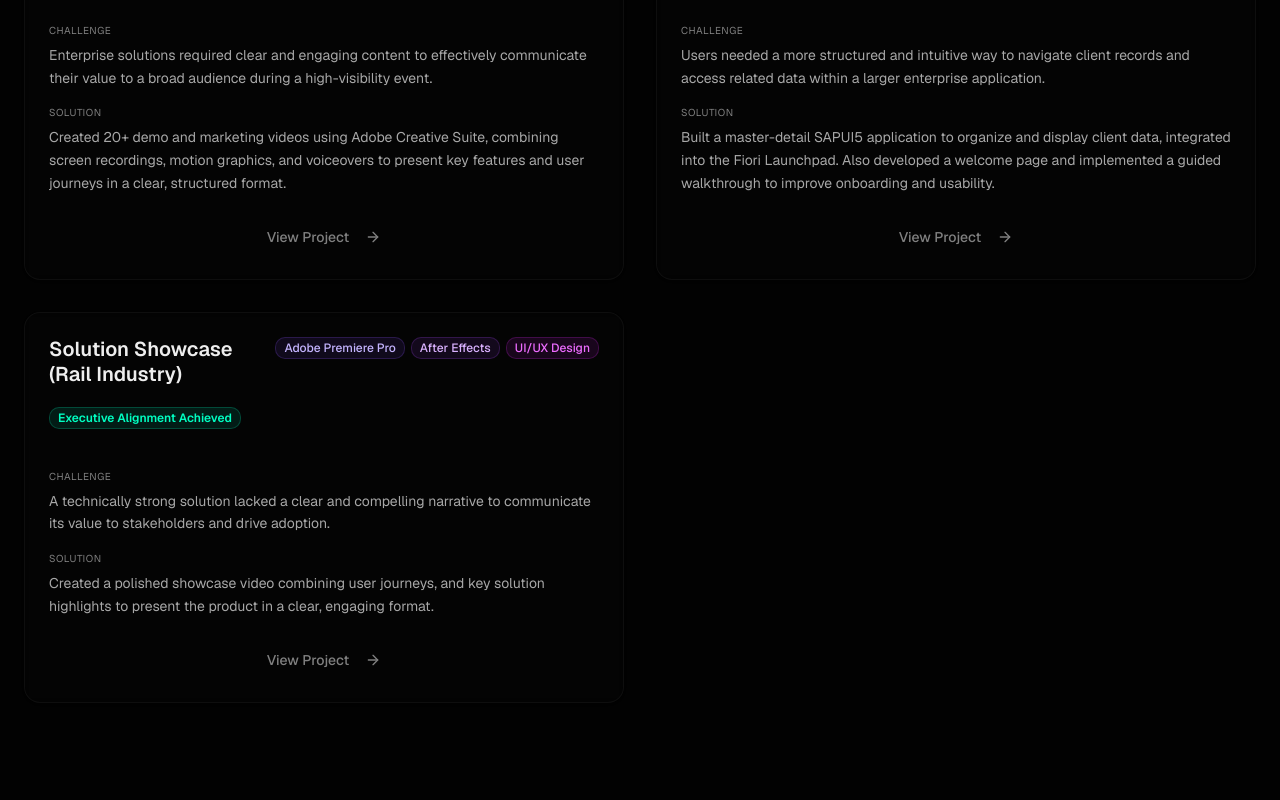
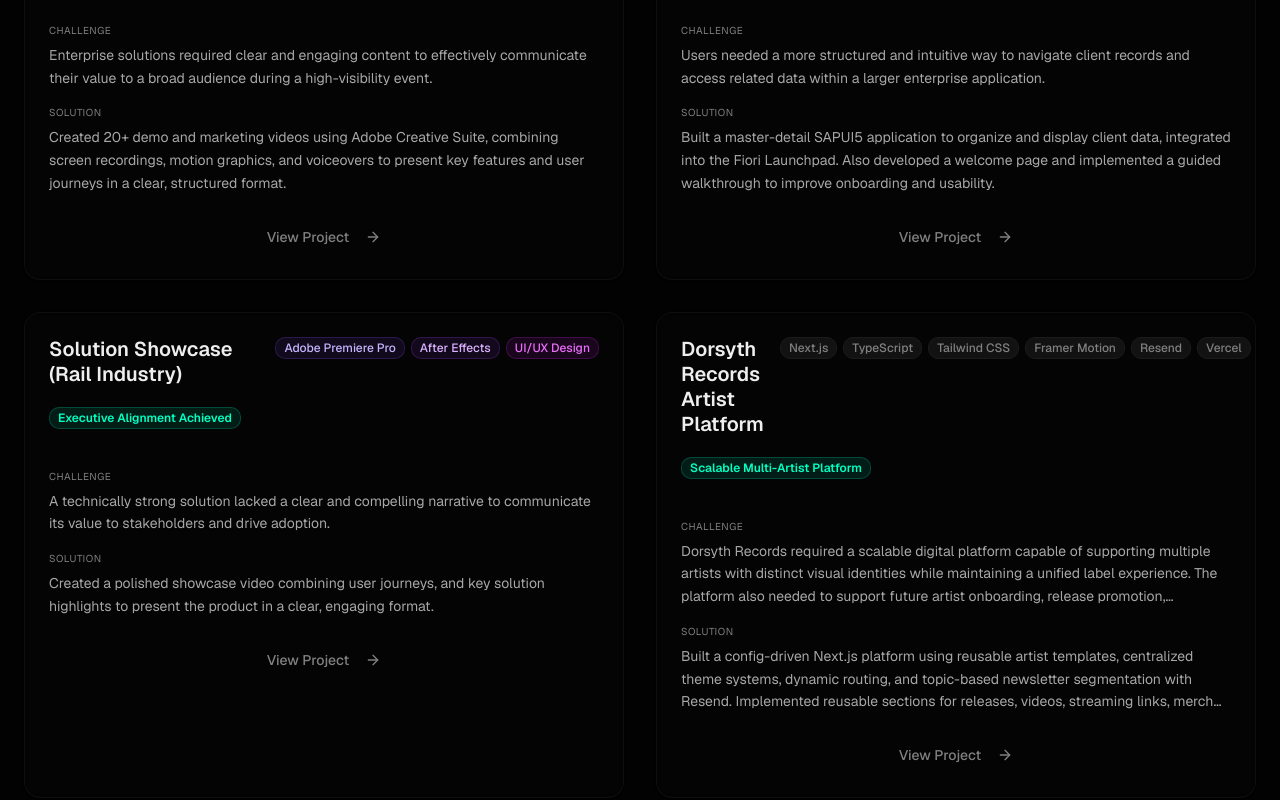
Before and after one commit to bryan0578/my-portfolio, a Next.js app: page /projects in a window 1280 px wide. Shown: the part 1882-2682 px from the top of the page. Built offline with nearby package versions, Linux system fonts and the light colour scheme.

Commit message:
New Project Dorsyth

```diff
--- a/src/data/projects.ts
+++ b/src/data/projects.ts
@@ -506,5 +506,85 @@
             title: "Narrative-Driven Solution Showcase",
             description: "Focused on transforming technical features into a clear narrative by highlighting user journeys, simplifying complex functionality, and presenting the solution in a format tailored for executive stakeholders."
         }
-    }
+    },
+    "dorsyth-records-platform": {
+        slug: "dorsyth-records-platform",
+        title: "Dorsyth Records Artist Platform",
+        featured: true,
+
+        categories: ["UI/UX", "Content", "DevOps", "Technical Documentation"],
+
+        stack: [
+            "Next.js",
+            "TypeScript",
+            "Tailwind CSS",
+            "Framer Motion",
+            "Resend",
+            "Vercel",
+            "Fourthwall"
+        ],
+
+        summary:
+            "Designed and developed a cinematic multi-artist platform for Dorsyth Records, supporting artist-specific branding, release promotion, video content, newsletter segmentation, and future merch expansion.",
+
+        problem:
+            "Dorsyth Records required a scalable digital platform capable of supporting multiple artists with distinct visual identities while maintaining a unified label experience. The platform also needed to support future artist onboarding, release promotion, newsletter automation, and ecommerce expansion without rebuilding the application architecture.",
+
+        solution:
+            "Built a config-driven Next.js platform using reusable artist templates, centralized theme systems, dynamic routing, and topic-based newsletter segmentation with Resend. Implemented reusable sections for releases, videos, streaming links, merch previews, and artist storytelling while preparing the platform for future scaling across additional artists and storefront integrations.",
+
+        impact:
+            "Scalable Multi-Artist Platform",
+
+        architecture: {
+            title: "Config-Driven Artist Architecture",
+            description:
+            "The platform separates label identity, artist identity, and release identity into reusable configuration-driven systems. Artist pages are rendered dynamically from centralized config files, allowing new artists to be onboarded without rewriting page templates. Theme variables, release data, newsletter segmentation, and media assets are managed independently to support long-term scalability."
+        },
+
+        role: {
+            title: "Platform Architecture & Full-Stack Development",
+            description:
+            "Led the full platform implementation from concept through deployment, including visual system design, frontend architecture, reusable component development, newsletter infrastructure, deployment configuration, and operational documentation.",
+            points: [
+            "Built a scalable multi-artist architecture using TypeScript artist configuration files",
+            "Implemented reusable cinematic page sections for releases, videos, streaming links, merch, and artist storytelling",
+            "Designed artist-specific theming systems supporting Caleb Ash and PrettyWise under a unified label identity",
+            "Integrated Resend Contacts, Topics, and Events for segmented newsletter automations",
+            "Prepared the platform for future artist onboarding and Fourthwall merchandise integration",
+            "Created enterprise-style technical documentation and onboarding procedures for long-term maintainability"
+            ],
+            footerLabel:
+            "Next.js • Resend • Vercel • Config-Driven Architecture"
+        },
+
+        metrics: [
+            { label: "Artist Platforms", value: "2" },
+            { label: "Newsletter Segments", value: "3" },
+            { label: "Reusable Sections", value: "8+" }
+        ],
+
+        timeline: {
+            discovery:
+            "Defined the Dorsyth Records brand identity and established requirements for artist onboarding, release promotion, newsletter infrastructure, and future commerce expansion.",
+
+            architecture:
+            "Designed a reusable configuration-driven architecture separating artist data, release media, themes, newsletter segmentation, and shared UI components.",
+
+            development:
+            "Built the Next.js frontend, reusable section components, cinematic theme system, Spotify/video integrations, and Resend subscription API.",
+
+            deployment:
+            "Configured GitHub and Vercel deployment workflows, production environment variables, newsletter automations, and operational maintenance documentation."
+        },
+
+        deepDive: {
+            eyebrow: "Technical Deep Dive",
+
+            title: "Scalable Label Infrastructure",
+
+            description:
+            "The project evolved from a visual landing page into a scalable digital platform for a cinematic record label. The architecture was intentionally designed to support future artists, independent visual themes, segmented newsletter automations, and reusable content systems while maintaining a unified Dorsyth Records brand experience."
+        }
+        }
   }
```
